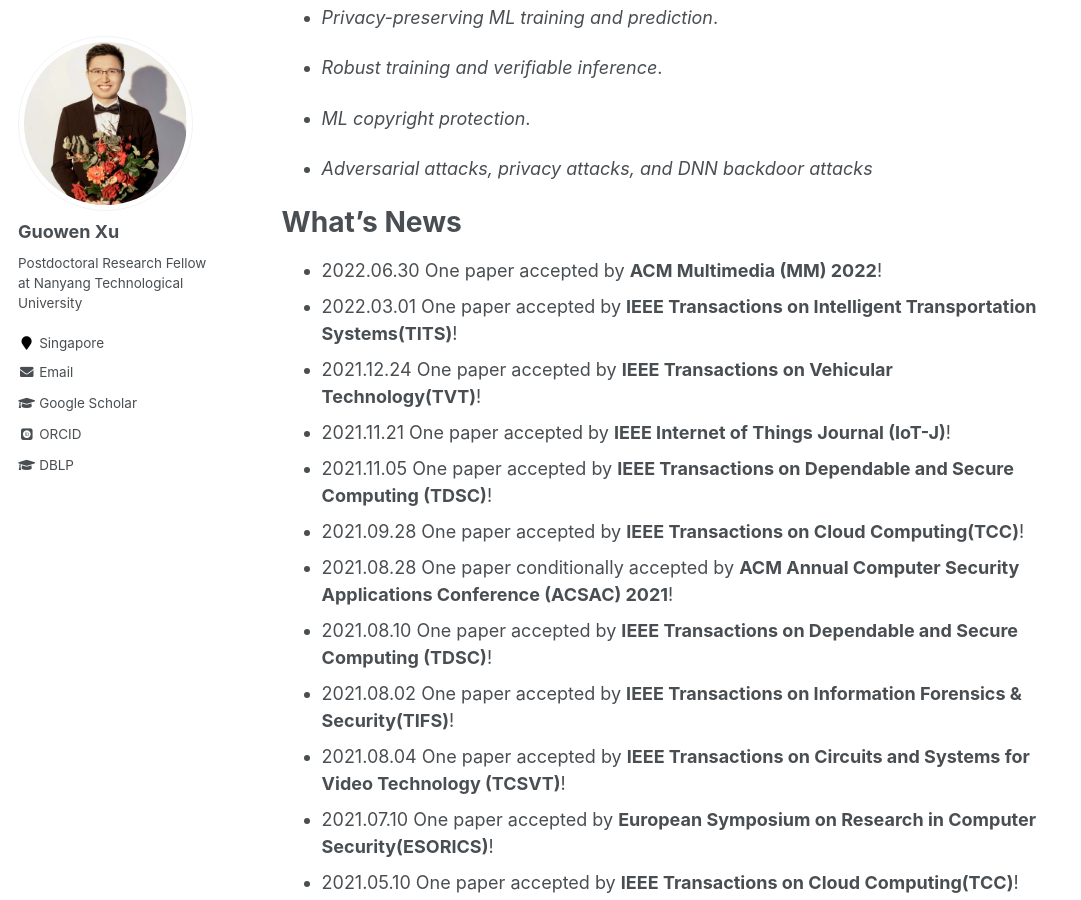
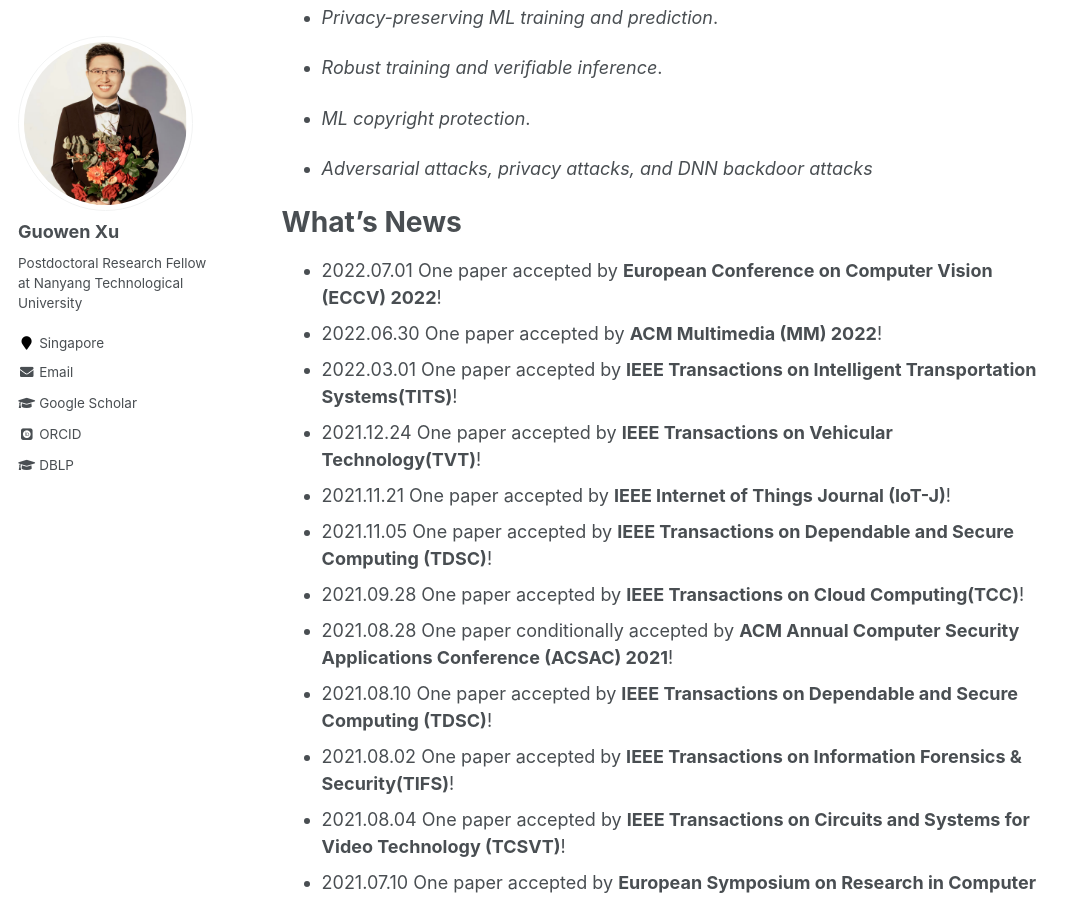
Before and after one commit to Guowen-xu/guowen-xu.github.io, a Jekyll site: the page built from _pages/about.md, in a window 1280 px wide and 900 px high, scrolled down 500 px. Shown: the whole window, without its empty margins (0-1081 px from the left). Built offline with Jekyll 4.4.1, drawn with Linux system fonts in a browser that asks for light colours; some web fonts are replaced.

Commit message:
Update about.md

```diff
--- a/_pages/about.md
+++ b/_pages/about.md
@@ -24,6 +24,7 @@ I prefer to work on applying cryptographic techniques in building secure protoco
 
 What's News
 ======
+- 2022.07.01 One paper accepted by **European Conference on Computer Vision (ECCV) 2022**!
 - 2022.06.30 One paper accepted by **ACM Multimedia (MM) 2022**!
 - 2022.03.01 One paper accepted by **IEEE Transactions on Intelligent Transportation Systems(TITS)**!
 - 2021.12.24 One paper accepted by **IEEE Transactions on Vehicular Technology(TVT)**!
```
